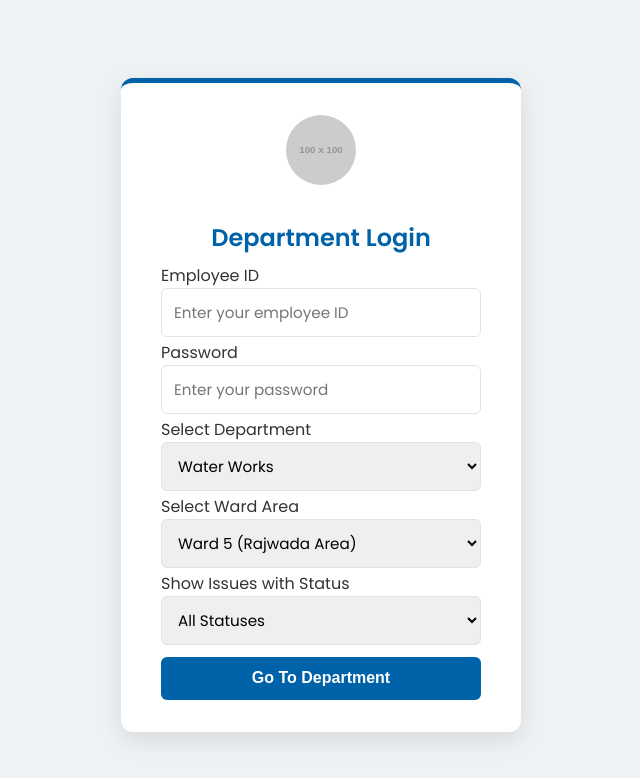
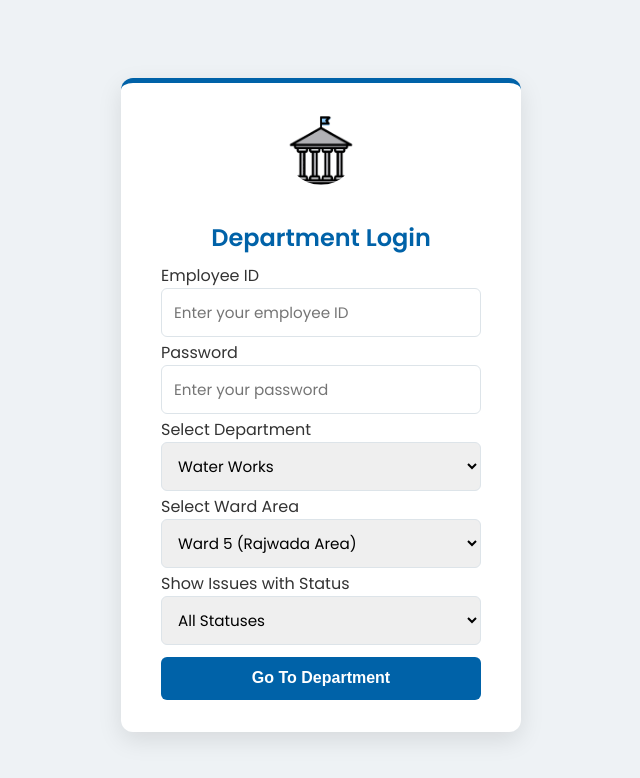
Before and after one commit to Simpush-43/SIH_2025, a React (Vite) app: page /login in a window 1280 px wide. Shown: the top 778 px of the page, without its empty margins (319-959 px from the left). Built offline with nearby package versions, Linux system fonts and the light colour scheme.

Commit message:
added logo

```diff
--- a/src/Pages/LoginPAge.jsx
+++ b/src/Pages/LoginPAge.jsx
@@ -1,6 +1,6 @@
 import React, { useState } from "react";
 import { useNavigate } from "react-router-dom";
-
+import logo from '../assets/municipality logo.png'
 const LoginPAge = () => {
   const [department, setDepartment] = useState("");
   const [employeeId,setemployeeId] = useState('');
@@ -20,7 +20,7 @@ const LoginPAge = () => {
     <div className="login-container">
       <form className="login-box" onSubmit={handleProcced}>
         <img
-          src="https://via.placeholder.com/100"
+          src={logo}
           alt="Municipal Logo"
           className="logo"
         />
```
Also changed, not shown: src/assets/municipality logo.png (added).
